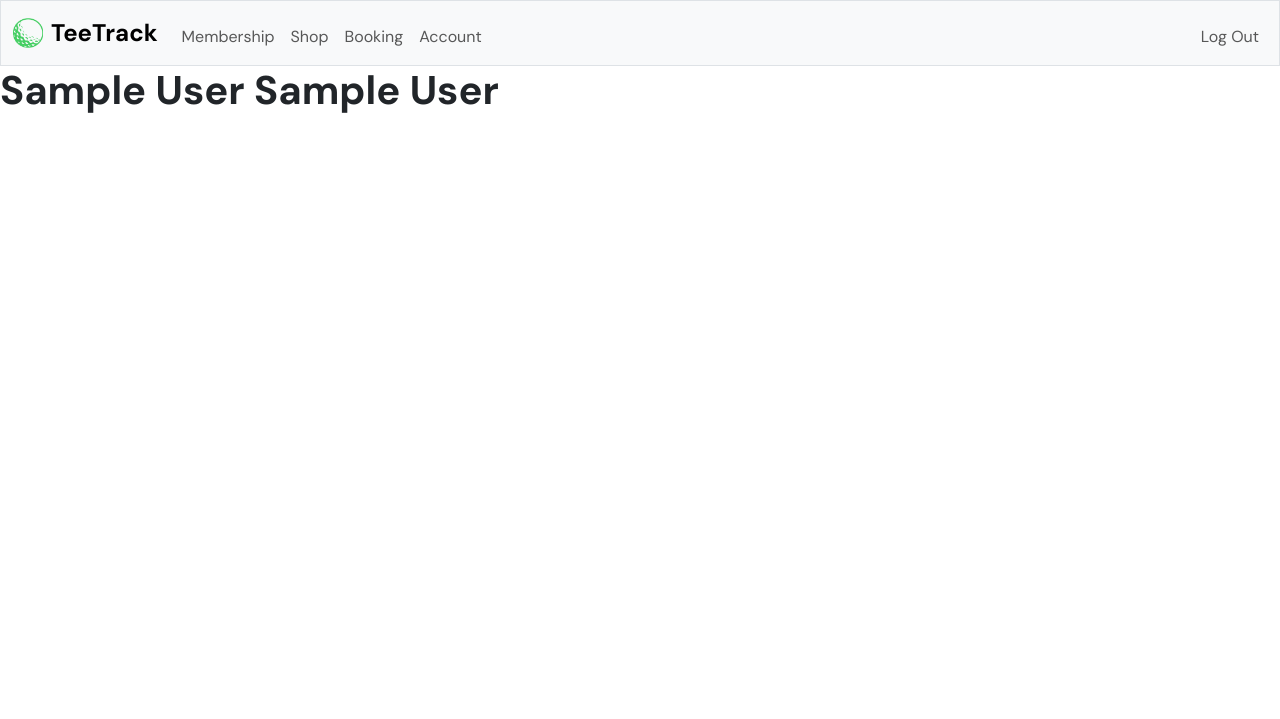
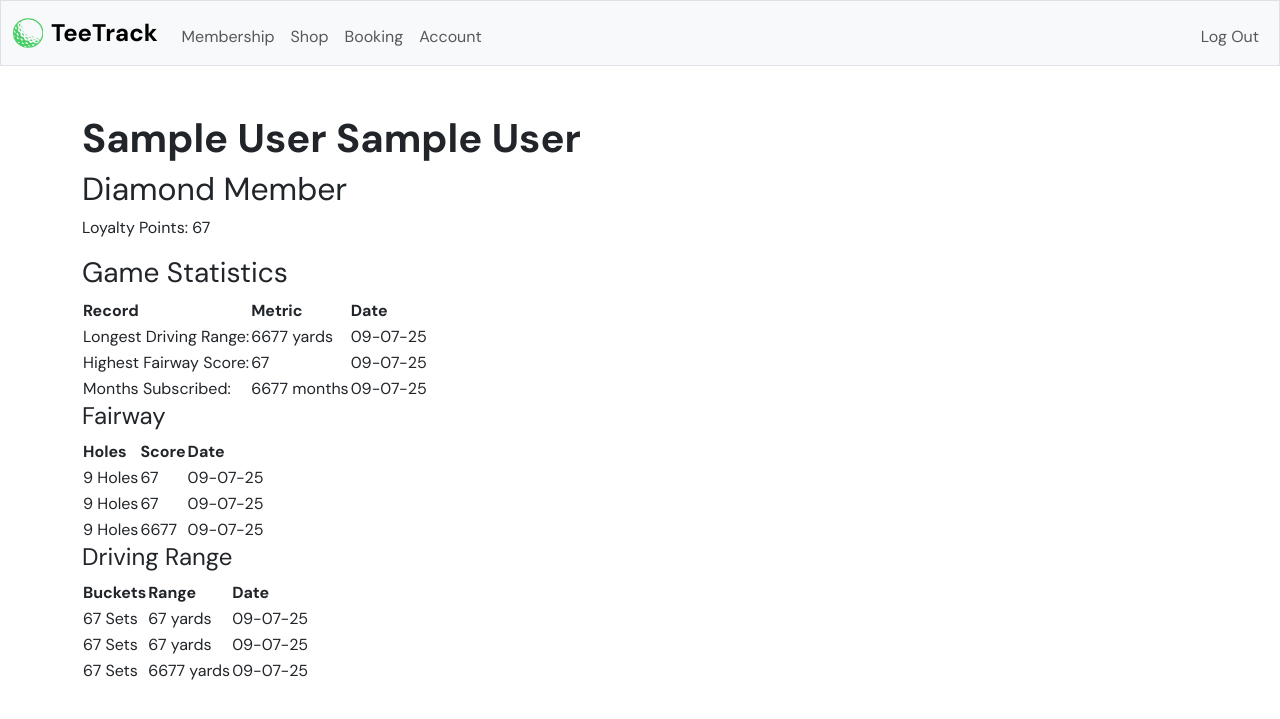
Before and after one commit to johnllss/INFOM_DB-App_Gr3, a Flask app: page /account in a window 1280 px wide. Shown: the top 719 px of the page. Run offline with Flask 3, Linux system fonts and the light colour scheme; the visitor is signed in with stand-in values (Sample User, id 1); data that the repository does not hold is empty; some libraries are stand-ins or nearby versions.

Commit message:
Initial html draft of Account page

```diff
--- a/golf/templates/account.html
+++ b/golf/templates/account.html
@@ -5,5 +5,114 @@
 {% endblock %}
 
 {% block main %}
-    <h1><strong>{{ first_name }} {{ last_name }}</strong></h1>
+<div class="container mt-5">
+    <div>
+        <h1><strong>{{ first_name }} {{ last_name }}</strong></h1>
+    </div>
+
+    <div>
+        <h2><!--{{ tier_name }}--> Diamond Member </h2>
+        <p>Loyalty Points: <!--{{ loyaly_points }}--> 67</p>
+    </div>
+
+    <div>
+        <h3>Game Statistics</h3>
+
+        <div>
+            <table>
+                <thead>
+                    <tr>
+                        <th>Record</th>
+                        <th>Metric</th>
+                        <th>Date</th>
+                    </tr>
+                </thead>
+                <tbody>
+                    <tr>
+                        <td>Longest Driving Range:</td>
+                        <td><!-- {{ yards }} --> 6677 yards</td>
+                        <td><!-- {{ date }}--> 09-07-25</td>
+                    </tr>
+                    <tr>
+                        <td>Highest Fairway Score:</td>
+                        <td><!-- {{ score }} --> 67</td>
+                        <td><!-- {{ date }}--> 09-07-25</td>
+                    </tr>
+                    <tr>
+                        <td>Months Subscribed:</td>
+                        <td><!-- {{ months }} --> 6677 months</td>
+                        <td><!-- {{ date }}--> 09-07-25</td>
+                    </tr>
+                </tbody>
+            </table>
+        </div>
+    </div>
+
+    <div>
+        <h4>Fairway</h4>
+
+        <div>
+            <table>
+                <thead>
+                    <tr>
+                        <th>Holes</th>
+                        <th>Score</th>
+                        <th>Date</th>
+                    </tr>
+                </thead>
+                <tbody>
+                    <tr>
+                        <td>9 Holes</td>
+                        <td><!-- {{ score }} --> 67</td>
+                        <td><!-- {{ date }}--> 09-07-25</td>
+                    </tr>
+                    <tr>
+                        <td>9 Holes</td>
+                        <td><!-- {{ score }} --> 67</td>
+                        <td><!-- {{ date }}--> 09-07-25</td>
+                    </tr>
+                    <tr>
+                        <td>9 Holes</td>
+                        <td><!-- {{ months }} --> 6677 </td>
+                        <td><!-- {{ date }}--> 09-07-25</td>
+                    </tr>
+                </tbody>
+            </table>
+        </div>
+    </div>
+
+    <div>
+        <h4>Driving Range</h4>
+
+        <div>
+            <table>
+                <thead>
+                    <tr>
+                        <th>Buckets</th>
+                        <th>Range</th>
+                        <th>Date</th>
+                    </tr>
+                </thead>
+                <tbody>
+                    <tr>
+                        <td>67 Sets</td>
+                        <td><!-- {{ score }} --> 67 yards</td>
+                        <td><!-- {{ date }}--> 09-07-25</td>
+                    </tr>
+                    <tr>
+                        <td>67 Sets</td>
+                        <td><!-- {{ score }} --> 67 yards</td>
+                        <td><!-- {{ date }}--> 09-07-25</td>
+                    </tr>
+                    <tr>
+                        <td>67 Sets</td>
+                        <td><!-- {{ months }} --> 6677 yards</td>
+                        <td><!-- {{ date }}--> 09-07-25</td>
+                    </tr>
+                </tbody>
+            </table>
+        </div>
+    </div>
+</div>
+
 {% endblock %}
--- a/golf/templates/subscribe.html
+++ b/golf/templates/subscribe.html
@@ -18,7 +18,7 @@
                 <strong>Tier:</strong> {{ tier }}
             </div>
             <div class="mb-3">
-                <strong>Monthly Price: </strong> ₱{{ "{{:,.0f}}".format(price/1000) }} k
+                <strong>Monthly Price: </strong>₱{{ "{:,.0f}".format(price/1000) }}k
             </div>
             <div class="mb-3">
                 <strong>Discount on Sessions:</strong> {{ discount }}%
@@ -41,7 +41,7 @@
                 </select>
             </div>
             <div class="mb-4">
-                <h4>Total: ₱<span id="total">{{ "{{:,.0f}}".format(price/1000) }}</span>k</h4>
+                <h4>Total: ₱<span id="total">{{ "{:,.0f}".format(price/1000) }}</span>k</h4>
             </div>
 
             <form action="/subscribe/add_subscription_to_cart" method="post">
```
Also changed, not shown: 1 other file.
